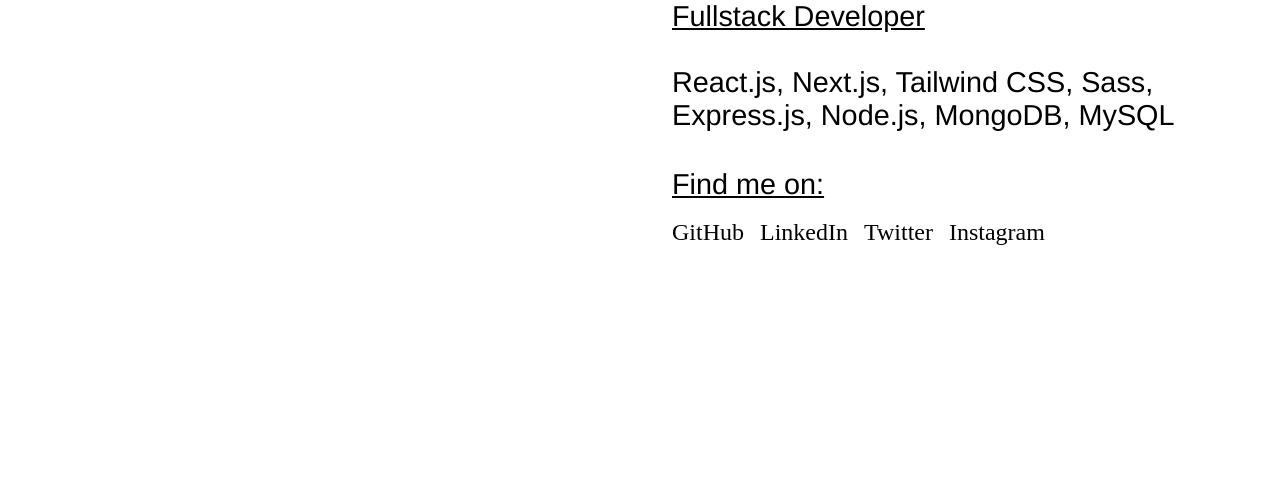
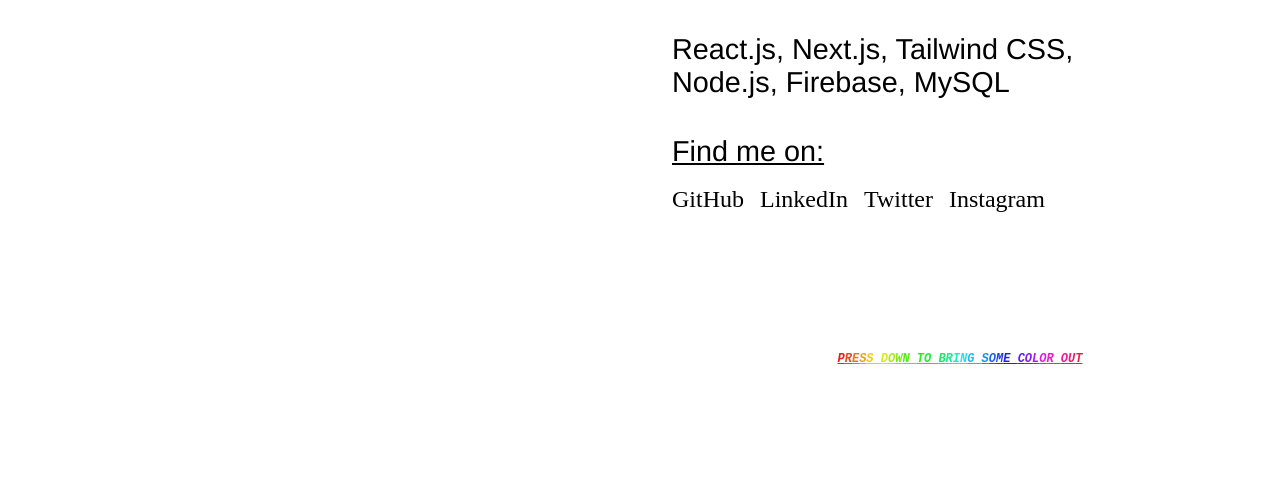
Before and after one commit to tenr/draw, a website: page index.html in a window 1280 px wide. Shown: the part 234-729 px from the top of the page. Drawn offline with Linux system fonts and the light colour scheme.

Commit message:
press down CTA

```diff
--- a/index.html
+++ b/index.html
@@ -23,17 +23,16 @@
             <p>
               <br />
               <br />
-              Building in the digital world by means of web<br />
-              design and development with contemporary <br />
-              aesthetics.
+              Design and development that leaves an impression
             </p>
             <br />
+
             <br />
             <p><u>Fullstack Developer</u></p>
             <p>
               <br />
-              React.js, Next.js, Tailwind CSS, Sass,<br />
-              Express.js, Node.js, MongoDB, MySQL<br />
+              React.js, Next.js, Tailwind CSS,<br />
+              Node.js, Firebase, MySQL<br />
             </p>
             <br />
             <br />
@@ -74,12 +73,53 @@
               </li>
             </ul>
           </div>
+          <div class="rainbow-text" style="text-align: center">
+            <span class="block-line"
+              ><span
+                ><span style="color: #e91c1c">P</span
+                ><span style="color: #e9481c">R</span
+                ><span style="color: #e9741c">E</span
+                ><span style="color: #e9a11c">S</span
+                ><span style="color: #e9cd1c">S&nbsp;</span></span
+              ><span
+                ><span style="color: #d7e91c">D</span
+                ><span style="color: #abe91c">O</span
+                ><span style="color: #7fe91c">W</span
+                ><span style="color: #56e91c">N&nbsp;</span></span
+              ><span
+                ><span style="color: #29e91c">T</span
+                ><span style="color: #1ce93a">O&nbsp;</span></span
+              ><span
+                ><span style="color: #1ce967">B</span
+                ><span style="color: #1ce993">R</span
+                ><span style="color: #1ce9c0">I</span
+                ><span style="color: #1ce5e9">N</span
+                ><span style="color: #1cbce9">G&nbsp;</span></span
+              ><span
+                ><span style="color: #1c90e9">S</span
+                ><span style="color: #1c63e9">O</span
+                ><span style="color: #1c37e9">M</span
+                ><span style="color: #2d1ce9">E&nbsp;</span></span
+              ><span
+                ><span style="color: #591ce9">C</span
+                ><span style="color: #821ce9">O</span
+                ><span style="color: #ae1ce9">L</span
+                ><span style="color: #db1ce9">O</span
+                ><span style="color: #e91cca">R&nbsp;</span></span
+              ><span
+                ><span style="color: #e91c9d">O</span
+                ><span style="color: #e91c71">U</span
+                ><span style="color: #e91c45">T</span></span
+              ></span
+            >
+          </div>
           <div>
             <p class="copy">Copyright &copy; All rights reserved.</p>
           </div>
         </div>
       </div>
     </div>
+
     <canvas id="draw"></canvas>
   </body>
 </html>
--- a/styles.css
+++ b/styles.css
@@ -118,3 +118,12 @@
     bottom: 1rem;
   }
 }
+
+.rainbow-text span {
+  font-family: monospace;
+  font-weight: bold;
+  font-style: italic;
+  text-decoration: underline;
+  color: transparent;
+  font-size: 12px;
+}
```
